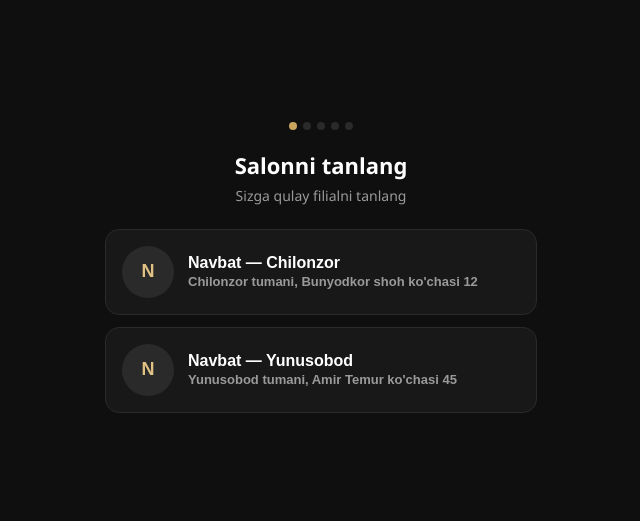
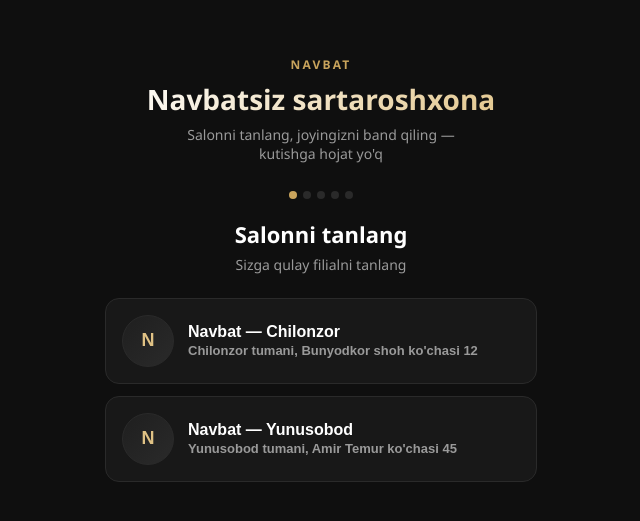
Before and after one commit to forger6969/hackathon, a website built with Vite: page frontend-queue/index.html in a window 1280 px wide. Shown: the part 133-654 px from the top of the page, without its empty margins (319-959 px from the left). Built offline with nearby package versions, Linux system fonts and the light colour scheme; no server answers.

Commit message:
feat(frontend-queue): LAN'ga ochiq host + landing hero + polish
- vite.config.js: server.host=true, telefondan skaner qilinganda
  QR/sayt localhost emas, LAN IP orqali ochiladi
- .env VITE_API_URL LAN IP'ga o'zgartirildi (telefon backend'ga
  localhost orqali ulanolmaydi)
- Birinchi bosqichga hero blok qo'shildi (brend sarlavha, gradient
  matn) - landing hissi kuchaytirildi
- Kartochka/avatar uchun gradient fon, hover animatsiya, fade-in
  o'tish qo'shildi (premium ko'rinish)
- vite.config __dirname deprecation ogohlantirishi tuzatildi

```diff
--- a/frontend-queue/src/main.js
+++ b/frontend-queue/src/main.js
@@ -72,6 +72,11 @@ async function renderSalonStep() {
 
   app.innerHTML = `
     <div class="wizard">
+      <div class="hero">
+        <div class="hero-badge">NAVBAT</div>
+        <div class="hero-title">Navbatsiz sartaroshxona</div>
+        <div class="hero-sub">Salonni tanlang, joyingizni band qiling — kutishga hojat yo'q</div>
+      </div>
       ${progressDots(1, 5)}
       <div class="step-title">Salonni tanlang</div>
       <div class="step-sub">Sizga qulay filialni tanlang</div>
--- a/frontend-queue/src/style.css
+++ b/frontend-queue/src/style.css
@@ -52,6 +52,22 @@ body {
   border-radius: 16px;
   padding: 32px 24px;
   text-align: center;
+  animation: fade-in 0.35s ease;
+}
+
+.wizard {
+  animation: fade-in 0.35s ease;
+}
+
+@keyframes fade-in {
+  from {
+    opacity: 0;
+    transform: translateY(6px);
+  }
+  to {
+    opacity: 1;
+    transform: translateY(0);
+  }
 }
 
 .salon-name {
@@ -237,6 +253,39 @@ button.away.active {
   width: 100%;
 }
 
+.hero {
+  text-align: center;
+  margin-bottom: 28px;
+}
+
+.hero-badge {
+  display: inline-block;
+  color: var(--accent);
+  font-size: 12px;
+  font-weight: 700;
+  letter-spacing: 0.18em;
+  margin-bottom: 10px;
+}
+
+.hero-title {
+  font-size: 28px;
+  font-weight: 800;
+  color: var(--text-heading);
+  line-height: 1.2;
+  margin-bottom: 8px;
+  background: linear-gradient(135deg, var(--text-heading), var(--accent-bright));
+  -webkit-background-clip: text;
+  background-clip: text;
+  -webkit-text-fill-color: transparent;
+}
+
+.hero-sub {
+  font-size: 14px;
+  color: var(--text-secondary);
+  max-width: 320px;
+  margin: 0 auto;
+}
+
 .wizard-back {
   background: none;
   border: none;
@@ -303,19 +352,25 @@ button.away.active {
   cursor: pointer;
   text-align: left;
   width: 100%;
-  transition: border-color 0.15s ease, background 0.15s ease;
+  transition: border-color 0.15s ease, background 0.15s ease, transform 0.15s ease;
 }
 
 .option-card:hover {
   background: var(--surface-hover);
   border-color: var(--accent);
+  transform: translateY(-1px);
+}
+
+.option-card:active {
+  transform: translateY(0);
 }
 
 .option-card .avatar {
   width: 52px;
   height: 52px;
   border-radius: 50%;
-  background: var(--border);
+  background: linear-gradient(135deg, var(--surface-hover), var(--border));
+  border: 1px solid var(--border);
   color: var(--accent-bright);
   display: flex;
   align-items: center;
--- a/frontend-queue/vite.config.js
+++ b/frontend-queue/vite.config.js
@@ -2,11 +2,14 @@ import { defineConfig } from "vite";
 import { resolve } from "path";
 
 export default defineConfig({
+  server: {
+    host: true,
+  },
   build: {
     rollupOptions: {
       input: {
-        main: resolve(__dirname, "index.html"),
-        qr: resolve(__dirname, "qr.html"),
+        main: resolve(import.meta.dirname, "index.html"),
+        qr: resolve(import.meta.dirname, "qr.html"),
       },
     },
   },
```
